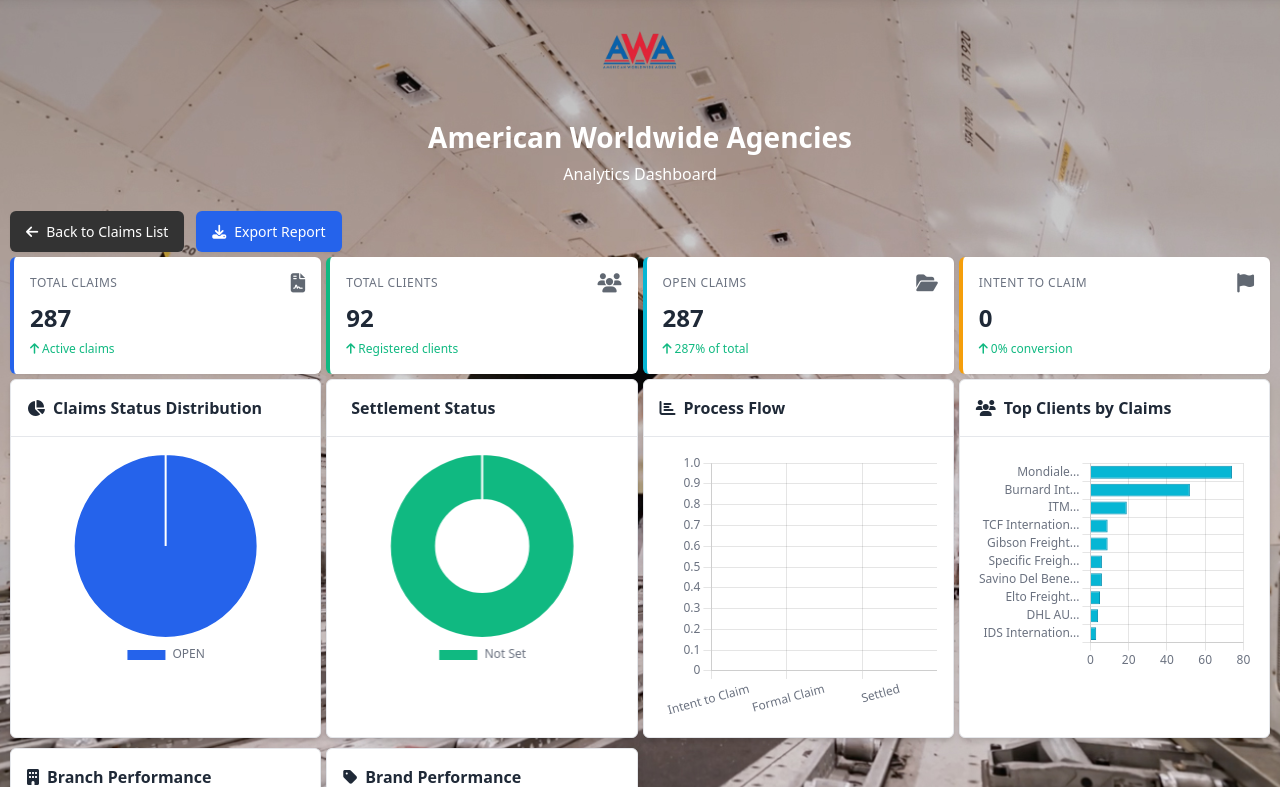
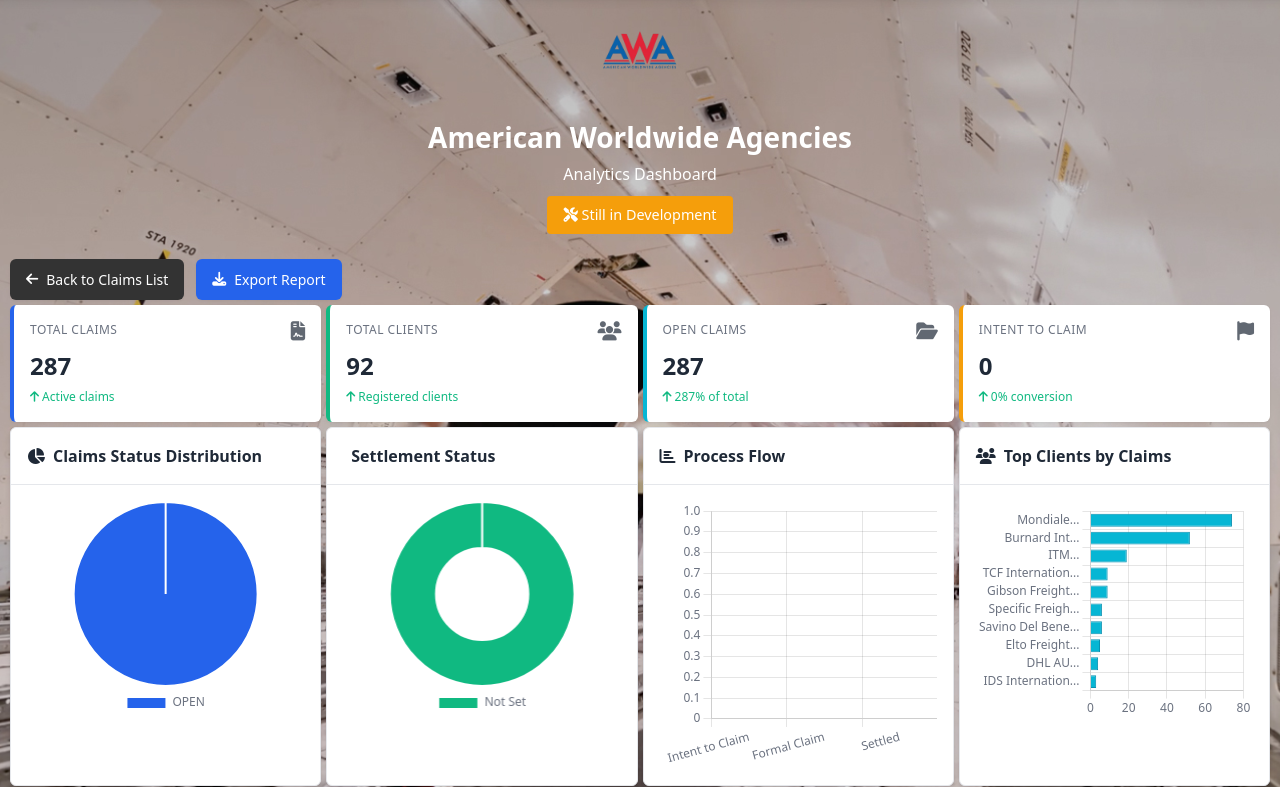
Before and after one commit to MOCDATA-PTY/legal-Claims-System, a Django app: page /analytics/ in a window 1280 px wide. Shown: the top 787 px of the page. Run offline with Django 5.2, Linux system fonts and the light colour scheme; a user stored in the database is signed in; data comes from the database, SQL or seed files in the repository.

Commit message:
Add 'Still in Development' notice to analytics dashboard
- Added prominent orange notice banner below the header
- Includes tools icon for visual clarity
- Indicates the analytics page is still under development

```diff
--- a/main/templates/main/analytics_dashboard.html
+++ b/main/templates/main/analytics_dashboard.html
@@ -127,6 +127,9 @@
         <div class="header">
             <h1>American Worldwide Agencies</h1>
             <h2>Analytics Dashboard</h2>
+            <div style="background: #f59e0b; color: white; padding: 8px 16px; border-radius: 4px; margin-top: 10px; display: inline-block; font-size: 0.9rem; font-weight: 500;">
+                <i class="fas fa-tools"></i> Still in Development
+            </div>
         </div>
 
         <!-- Messages Section -->
```
